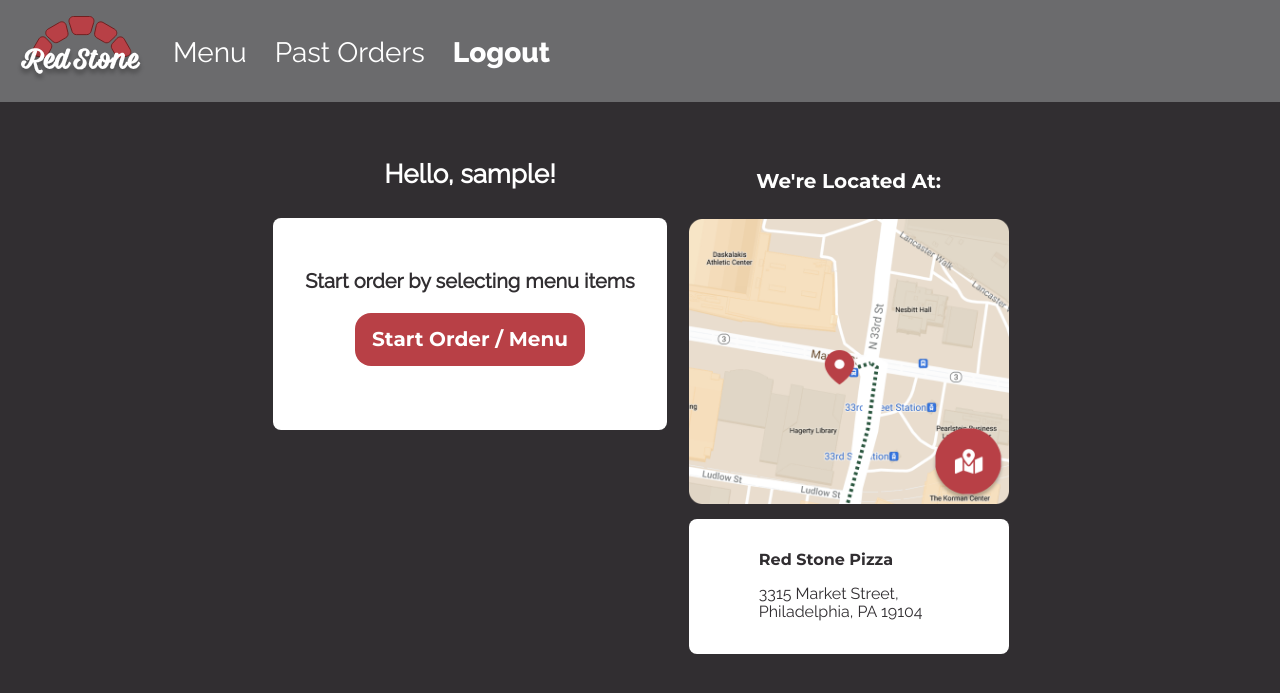
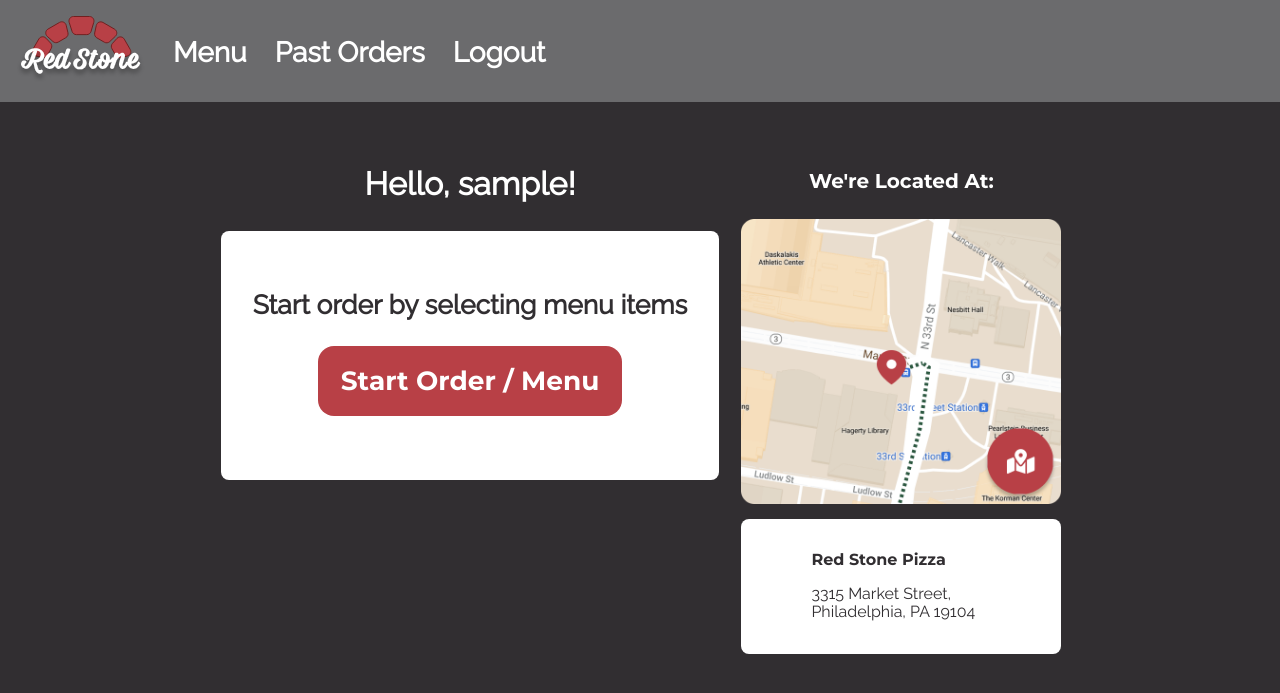
Before and after one commit to lingan233/idm216-redstone, a PHP site: page /front.php in a window 1280 px wide. Shown: the top 693 px of the page. Run offline with PHP 8.4, Linux system fonts and the light colour scheme; the visitor is signed in with stand-in values (Sample User, id 1); data that the repository does not hold is empty; a stand-in replaces the project's code that opens the database connection.

Commit message:
adjustment to responsive design

```diff
--- a/css/app.css
+++ b/css/app.css
@@ -4,7 +4,6 @@
 }
 
 :root {
-
     --white: #ffffff;
     --crimson: #660a04;
     --orange: #ec7e5b;
@@ -126,14 +125,10 @@
     align-items: center;
 }
 
-
 .action-box p {
     font-family: 'raleway-normal';
     font-weight: 1000;
 }
-
-
-
 
 .location-section-on-front-page {
     margin: 1rem;
@@ -191,6 +186,7 @@
     display: block;
     width: 100%;
 }
+
 
 /* -------------------------Button--------------------- */
 
@@ -398,10 +394,8 @@
     display: flex;
     flex-direction: column;
     align-items: center;
-    padding: 1em;
-    padding-top: 3em;
+    padding: 3rem 1rem;
     width: 18.75em;
-    /* height: 30rem; */
     border-radius: 8px;
     top: 10%;
     text-align: center;
@@ -485,7 +479,8 @@
 .hamburger-menu-link {
     margin-left: 1em;
     margin-top: .75em;
-    font-size: 2em;
+    font-size: 2rem;
+    font-weight: 600;
     color: white;
     text-decoration: none;
     font-family: 'raleway-normal';
@@ -500,7 +495,7 @@
     cursor: pointer;
 }
 
-.hamburger-menu-logout {
+/* .hamburger-menu-logout {
     display: block;
     cursor: pointer;
     font-size: 2em;
@@ -510,7 +505,7 @@
     margin-top: .75em;
     font-family: 'raleway-bold';
 
-}
+} */
 
 
 
@@ -1359,47 +1354,22 @@
     padding-right: 1rem;
 }
 
-@media screen and (min-width: 600px) {
+@media screen and (min-width: 800px) {
 
-    /* .action-box {
-        font-size: 1.75em;
+    .welcome-text-on-front-page h1 {
+        font-weight: bold;
+        font-size: 2rem;
+    }
+
+    .action-box {
+        font-size: 1.65em;
         max-width: 450px;
     }
 
-
     .action-box h2 {
-        font-family: 'raleway-normal';
         font-weight: 1000;
-        margin-bottom: 1.5em;
+        margin-bottom: 1.5rem;
     }
-
-
-    .welcome-text-on-front-page h1 {
-        font-family: 'montserrat-bold';
-        font-weight: bold;
-        font-size: 3.5em;
-    }
-
-    @keyframes shrink-button-width {
-        0% {}
-
-        100% {
-            padding: 1rem;
-            width: 16rem;
-        }
-    }
-
-    @keyframes enlarge-button-width {
-        0% {}
-
-        100% {
-            padding: 1.25rem;
-            width: 16rem;
-        }
-    } */
-
-
-
 
 
     /* header style */
@@ -1420,7 +1390,7 @@
         padding: 1rem;
     }
 
-    .hamburger-menu-link, .hamburger-menu-logout {
+    .hamburger-menu-link {
         font-size: 1.75rem;
     }
 
@@ -1444,12 +1414,9 @@
         grid-gap: 10px;
         padding: 10px;
         grid-template-columns: 1fr;
-        /* grid-template-rows: 1fr 1fr; */
     }
 
     .location-section-on-front-page div {
-        /* min-width: 10rem;
-        min-height: 7rem; */
         max-width: 20rem;
     }
 
@@ -1467,13 +1434,9 @@
     }
 
     .menu-item section, .menu-item-form section{
-        height: 10rem;
+        min-height: 11.5rem;
+
     }
-
-    /* select base page */
-    /* .select-base-container {
-        height: 30rem;
-    } */
 
     .button {
         width: 10rem;
--- a/header.php
+++ b/header.php
@@ -69,12 +69,12 @@
                 if ($var_value == True) {
                     echo "
                     <a href='logout.php' class='no-underline'>
-                        <div class='hamburger-menu-logout' onclick='logoutUser()'>Logout</div>
+                        <div class='hamburger-menu-link' onclick='logoutUser()'>Logout</div>
                     </a>";
                 } else {
                     echo "
                     <a href='login.php' class='no-underline'>
-                        <div class='hamburger-menu-logout' onclick='logoutUser()'>Login</div>
+                        <div class='hamburger-menu-link' onclick='logoutUser()'>Login</div>
                     </a>";
                 }
                 ?>
```
